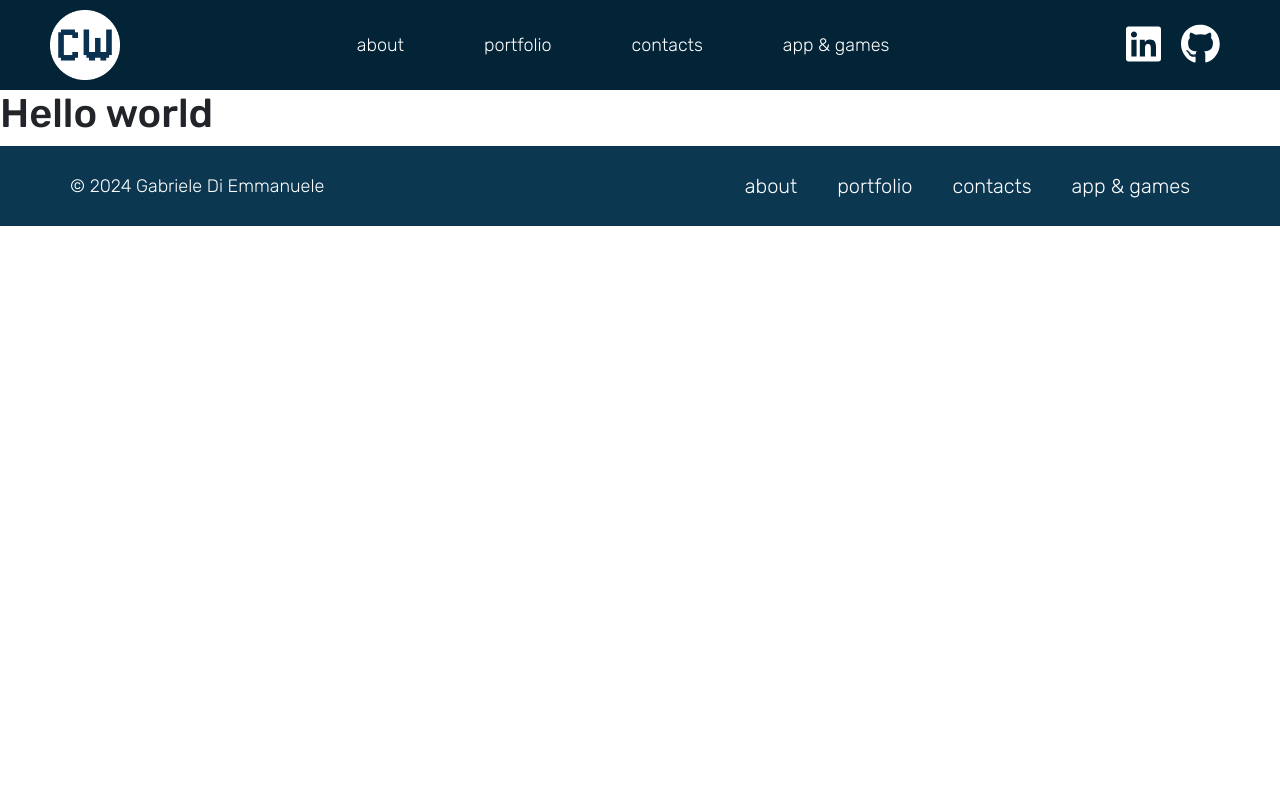
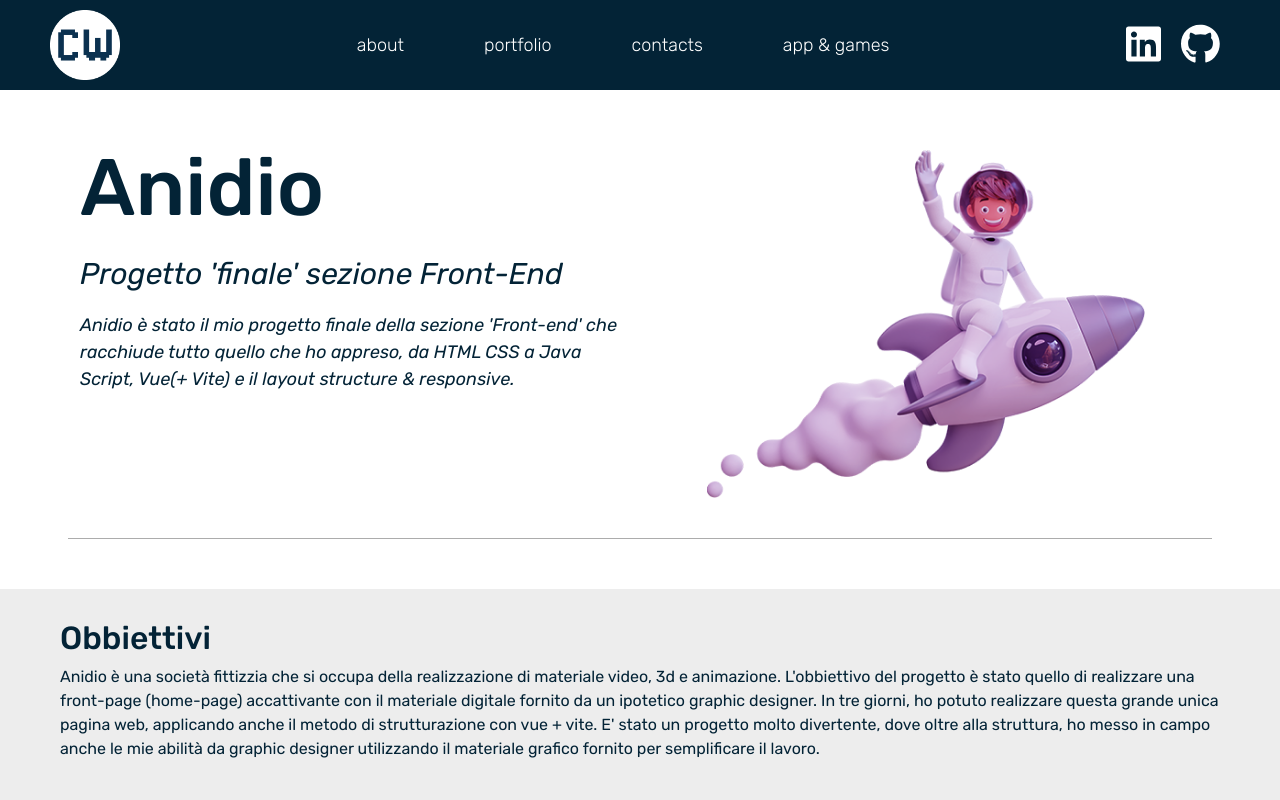
Before and after one commit to gabrielediemmanuele/gabrielediemmanuele.github.io, a Vue app: page /anidio in a window 1280 px wide. Shown: the top 800 px of the page. Built offline with nearby package versions, Linux system fonts and the light colour scheme.

Commit message:
feat: add content to anidio project page

```diff
--- a/src/components/portfolio-page-components/projects-pages/anidio.vue
+++ b/src/components/portfolio-page-components/projects-pages/anidio.vue
@@ -1,21 +1,68 @@
 <script>
-// import MyComponent from "./components/MyComponent.vue";
+import introPage from "../../ui-element/introPage.vue";
+import projectLayout from "../../ui-element/projectLayout.vue";
 
 export default {
   data() {
     return {
-      title: "Hello world",
+      about: {
+        title: "Anidio",
+        subtitle: "Progetto 'finale' sezione Front-End",
+        description:
+          "Anidio è stato il mio progetto finale della sezione 'Front-end' che racchiude tutto quello che ho appreso,\
+          da HTML CSS a Java Script, Vue(+ Vite) e il layout structure & responsive.",
+        introImagePath:
+          "../../../../public/images/Front-End-Advanced/anidio-rocket.png",
+      },
+      project: {
+        objParagraph:
+          "Anidio è una società fittizzia che si occupa della realizzazione di materiale  video, 3d e animazione. L'obbiettivo\
+          del progetto è stato quello di realizzare una front-page (home-page) accattivante con il materiale digitale fornito da un ipotetico\
+          graphic designer. In tre giorni, ho potuto realizzare questa grande unica pagina web, applicando anche il metodo di strutturazione\
+          con vue + vite. E' stato un progetto molto divertente, dove oltre alla struttura, ho messo in campo anche le mie abilità da graphic designer\
+          utilizzando il materiale grafico fornito per semplificare il lavoro.",
+        functionsParagraph:
+          "Nella pagina sono presenti effetti di hover. Alcuni layout essendo simili tra di loro, sono stati costruiti su una componente figlio che poi\
+          è stato riutilizzato su componenti genitori popolati tramite props e oggetti. Le componenti non ripetibili, sono state realizzate nella loro interezza\
+          e ottimizzate soltanto in parte tramite scss e stili ramificati / mixin e variables di stile preconfezionate oltre che ovviamente all'utilizzo di cicli e condizioni v-for /v-if\
+          per la generazioni di elementi ripetuti, come i loghi e le cards. Tutto il layout è stato fatto con l'estremo utilizzo del nostro\
+          adorato display: flex. Tra le funzioni più interessanti, c'è lo slider che riguarda i membri del team, un estensione per riportare alla cima della pagina e un piccolo\
+          form per inviare la mail.",
+        videoPath: "../../../../public/images/Front-End-Advanced/anidio.mp4",
+      },
+      cards: [
+        {
+          cardImage: "../../../../public/images/Front-End-Advanced/Anidio.png",
+          cardTitle: "Anidio Complete Layout",
+          cardDescription: "Vue + Vite, JS",
+        },
+      ],
     };
   },
 
-  // components: {
-  //   MyComponent,
-  // },
+  components: {
+    introPage,
+    projectLayout,
+  },
 };
 </script>
 
 <template>
-  <h1>{{ title }}</h1>
+  <introPage
+    :title="about.title"
+    :subtitle="about.subtitle"
+    :description="about.description"
+    :imgPath="about.introImagePath"
+    :circular="false"
+    :rectangular="true"
+  ></introPage>
+
+  <projectLayout
+    :objParagraph="project.objParagraph"
+    :functionsParagraph="project.functionsParagraph"
+    :videoPath="project.videoPath"
+    :cards="cards"
+  ></projectLayout>
 </template>
 
 <style lang="scss" scoped></style>
--- a/src/components/ui-element/introPage.vue
+++ b/src/components/ui-element/introPage.vue
@@ -55,7 +55,7 @@ export default {
   color: rgb(3, 35, 54);
   .row {
     border-bottom: 1px solid rgb(172, 172, 172);
-    padding-bottom: 30px;
+    padding: 30px 0;
 
     .text-cont {
       font-size: 20px;
```
Also changed, not shown: 1 other file (tests, documents, lock files or other folders).
